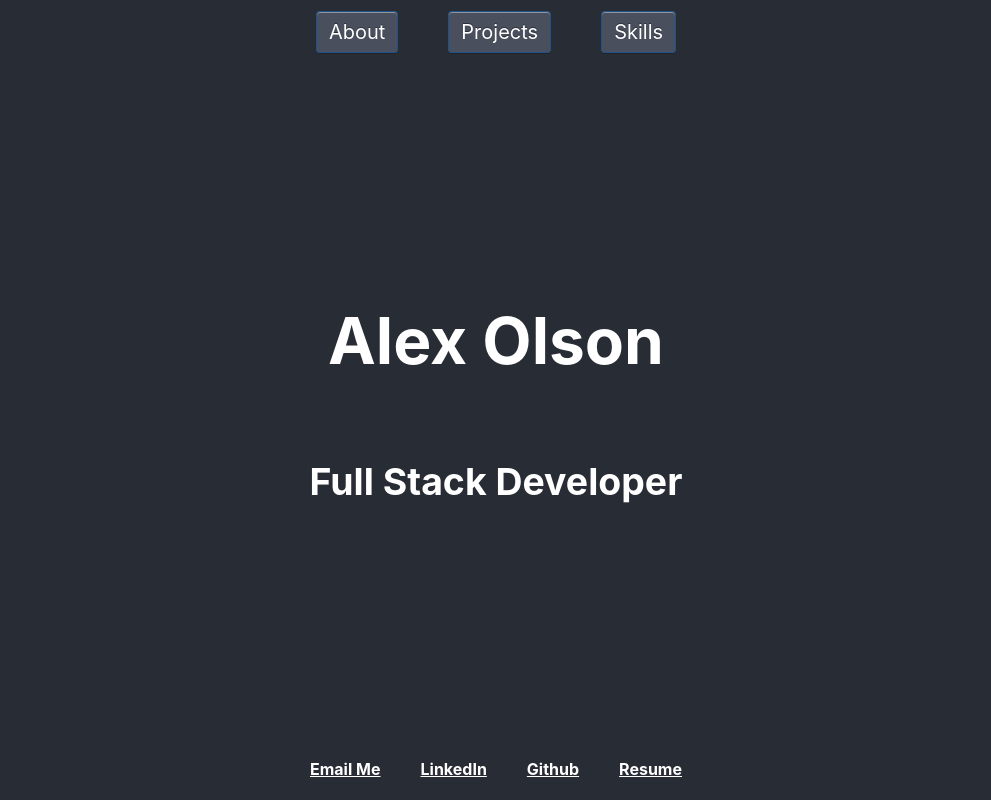
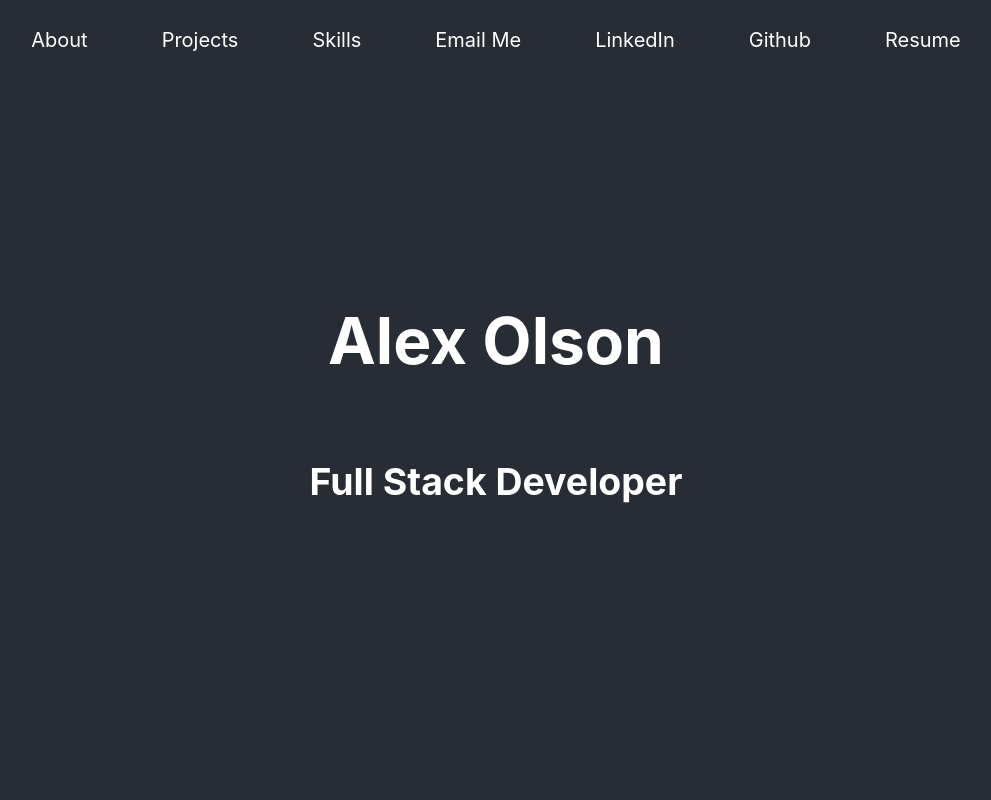
Before and after one commit to snazzyj/Alex_Olson_Portfolio, a React (Create React App) app: page / in a window 1280 px wide. Shown: the top 800 px of the page, without its empty margins (144-1135 px from the left). Built offline with nearby package versions, Linux system fonts and the light colour scheme.

Commit message:
removed footer. placed links into nav. changed nav styling a bit

```diff
--- a/src/App.css
+++ b/src/App.css
@@ -20,3 +20,9 @@
   text-align: center;
   line-height: 75px;
 }
+a {
+  color: white;
+}
+a:visited {
+  color: white;
+}
--- a/src/App.js
+++ b/src/App.js
@@ -4,7 +4,6 @@ import Header from './header/header';
 import Projects from './projects/projects';
 import Skills from './skills/skills';
 import About from './about/about';
-import Footer from './footer/footer.js'
 import './App.css';
 
 class App extends Component {
@@ -17,7 +16,7 @@ class App extends Component {
   }
 
   componentDidMount() {
-    let mediaQuery = window.matchMedia('(max-width: 490px)');
+    let mediaQuery = window.matchMedia('(max-width: 700px)');
 
     if(mediaQuery.matches) {
       this.setState({
@@ -35,7 +34,6 @@ class App extends Component {
           <About />
           <Projects />
           <Skills />
-          <Footer />
         </BrowserRouter>
       </div>
     )
--- a/src/footer/footer.css
+++ b/src/footer/footer.css
@@ -1,6 +1,6 @@
 .contact {
-    position: fixed;
-    bottom: 0;
+    /* position: fixed;
+    bottom: 0; */
     background-color: #282c34;
     width: 100%;
     display: flex;
@@ -8,11 +8,11 @@
     justify-content: center;
 }
 
-.contact > a {
+/* .contact > a {
     color: white;
     margin-left: 20px;
     margin-right: 20px;
-}
+} */
 
 .contact > a:hover {
     color: gray;
--- a/src/nav/mobile.js
+++ b/src/nav/mobile.js
@@ -1,4 +1,5 @@
 import React, { Component } from 'react';
+import Resume from '../assests/files/AlexOlsonResume.pdf';
 import './nav.css';
 
 class Mobile extends Component {
@@ -19,7 +20,7 @@ class Mobile extends Component {
     }
 
     toggleNav = () => {
-        const {isOpen} = this.state;
+        const { isOpen } = this.state;
 
         this.setState({
             isOpen: !isOpen
@@ -58,6 +59,21 @@ class Mobile extends Component {
                         <a href="#about" onClick={this.closeNavBar}>About</a>
                         <a href="#projects" onClick={this.closeNavBar}>Projects</a>
                         <a href="#skills" onClick={this.closeNavBar}>Skills</a>
+                        <a href="mailto:silentx.alex@gmail.com">
+                            Email Me
+                        </a>
+
+                        <a href="https://www.linkedin.com/in/alex-olson-60a6bb191/" target="_blank" rel="noopener noreferrer">
+                            LinkedIn
+                        </a>
+
+                        <a href="https://github.com/snazzyj" target="_blank" rel="noopener noreferrer">
+                            Github
+                        </a>
+
+                        <a href={Resume} target="_blank" rel="noopener noreferrer">
+                            Resume
+                        </a>
                     </nav>
                 )}
             </div>
--- a/src/nav/nav.css
+++ b/src/nav/nav.css
@@ -6,10 +6,13 @@
     min-height: 50px;
     padding-top: 20px;
     font-size: 20px;
+    display: flex;
+    flex-direction: row;
+    justify-content: center;
 }
 
 .nav > a {
-    -webkit-border-radius: 4px;
+    /* -webkit-border-radius: 4px;
     -moz-border-radius: 4px;
     border-radius: 4px;
     border: solid 1px #20538D;
@@ -17,7 +20,7 @@
     -webkit-box-shadow: inset 0 1px 0 rgba(255, 255, 255, 0.4), 0 1px 1px rgba(0, 0, 0, 0.2);
     -moz-box-shadow: inset 0 1px 0 rgba(255, 255, 255, 0.4), 0 1px 1px rgba(0, 0, 0, 0.2);
     box-shadow: inset 0 1px 0 rgba(255, 255, 255, 0.4), 0 1px 1px rgba(0, 0, 0, 0.2);
-    background-color: #494f5c;
+    background-color: #494f5c; */
     color: #FFF;
     padding: 8px 12px;
     text-decoration: none;
@@ -26,8 +29,7 @@
 }
 
 .nav > a:hover {
-    color:white;
-    background-color: #455e77;
+    color:#455e77;
 }
 
 
@@ -41,7 +43,7 @@
     position: fixed;
     top: 0;
     left: 0;
-    width: 100%;
+    width: 15%;
     min-height: 50px;
     font-size: 25px;
 }
@@ -65,16 +67,17 @@
     position: fixed;
     top: 50px;
     left: 0;
-    width: 100%;
+    width: 40%;
 }
 .mobileNav > a {
-    margin-top: 15px;
-    margin-bottom: 25px;
     margin-left: auto;
     margin-right: auto;
+    margin-bottom: 5px;
     text-decoration: none;
-    width: 66%;
+    line-height: 2.5em;
+    width: 25%;
     border-bottom: 1px solid white;
+    font-size: 16px;
 }
 .mobileNav > a:hover {
     color:white;
@@ -84,3 +87,26 @@
     color:white;
     background-color: #455e77;
 }
+
+@media only screen and (max-width: 900px) {
+    .nav > a {
+        margin-left: 10px;
+        margin-right: 10px;
+    }
+}
+
+@media only screen and (max-width: 650px) {
+    .mobileNav > a {
+        width: 33%;
+    }
+}
+
+@media only screen and (max-width: 500px) {
+    .mobileNav > a {
+        width: 66%;
+    }
+
+    .menu {
+        width: 30%;
+    }
+}
--- a/src/nav/nav.js
+++ b/src/nav/nav.js
@@ -1,4 +1,5 @@
-import React, {Component} from 'react';
+import React, { Component } from 'react';
+import Resume from '../assests/files/AlexOlsonResume.pdf';
 import './nav.css';
 
 class Nav extends Component {
@@ -8,6 +9,22 @@ class Nav extends Component {
                 <a href="#about">About</a>
                 <a href="#projects">Projects</a>
                 <a href="#skills">Skills</a>
+
+                    <a href="mailto:silentx.alex@gmail.com">
+                    Email Me
+                    </a>
+
+                    <a href="https://www.linkedin.com/in/alex-olson-60a6bb191/" target="_blank" rel="noopener noreferrer">
+                    LinkedIn
+                    </a>
+
+                    <a href="https://github.com/snazzyj" target="_blank" rel="noopener noreferrer">
+                    Github
+                    </a>
+
+                    <a href={Resume} target="_blank" rel="noopener noreferrer">
+                    Resume
+                    </a>
             </nav>
         )
     }
```
